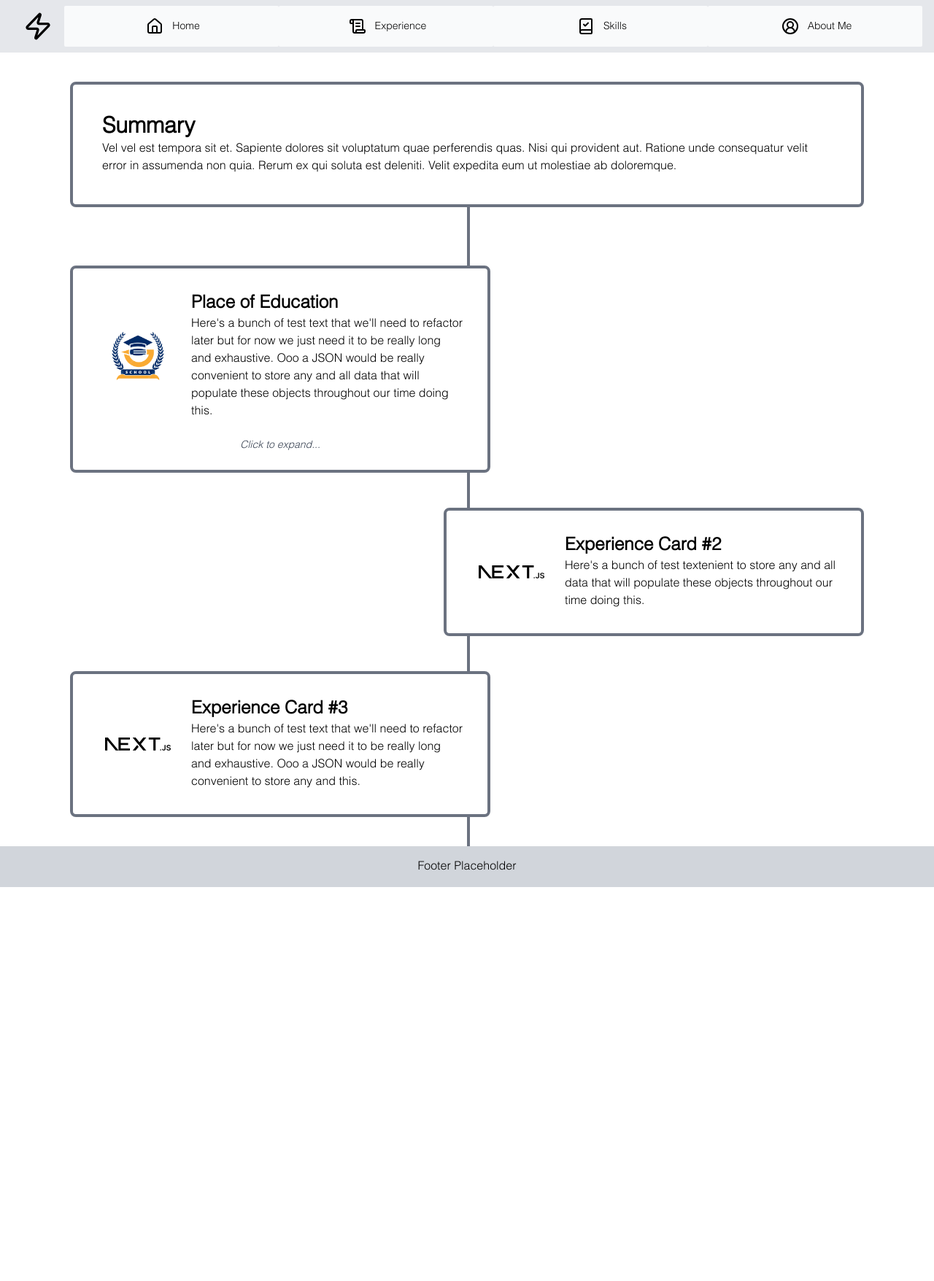
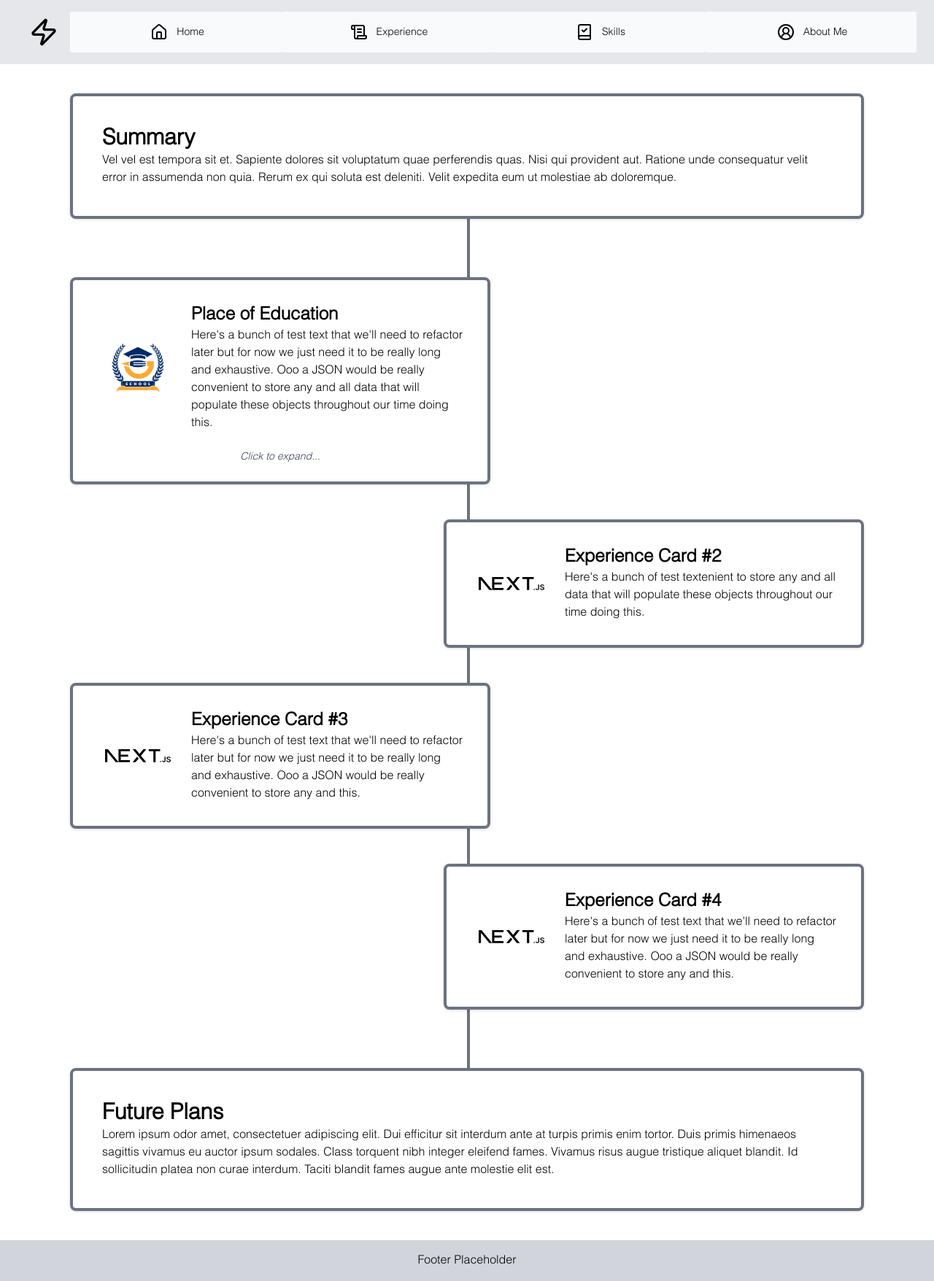
Before and after one commit to hrobb/personalSiteBase, a Next.js app: page /experience in a window 1280 px wide. Shown: the whole page at 73% size. Before the commit the page ends 1216 px from the top, so only its background shows below. Built offline with nearby package versions, Linux system fonts and the light colour scheme.

Commit message:
Added in future plans card for the bottom

```diff
--- a/app/data.json
+++ b/app/data.json
@@ -13,9 +13,15 @@
 	"experience": {
 		"summaryCards": [
 			{
-				"id": 2,
+				"id": "summary",
 				"title": "Summary",
 				"text": "Vel vel est tempora sit et. Sapiente dolores sit voluptatum quae perferendis quas. Nisi qui provident aut. Ratione unde consequatur velit error in assumenda non quia. Rerum ex qui soluta est deleniti. Velit expedita eum ut molestiae ab doloremque."
+			},
+
+			{
+				"id": "future",
+				"title": "Future Plans",
+				"text": "Lorem ipsum odor amet, consectetuer adipiscing elit. Dui efficitur sit interdum ante at turpis primis enim tortor. Duis primis himenaeos sagittis vivamus eu auctor ipsum sodales. Class torquent nibh integer eleifend fames. Vivamus risus augue tristique aliquet blandit. Id sollicitudin platea non curae interdum. Taciti blandit fames augue ante molestie elit est."
 			}
 		],
 		"expCards": [
@@ -44,6 +50,15 @@
 				"longText": "Lorem ipsum odor amet, consectetuer adipiscing elit. Suscipit tempor habitasse vestibulum pellentesque proin morbi? Id mi hendrerit maecenas at pellentesque consequat feugiat vulputate. Nec curabitur fames condimentum sodales montes ut ad arcu habitasse. Nibh ut dictum, mollis fringilla aenean purus. Ac conubia in senectus class justo vel elementum. Rutrum volutpat potenti pulvinar elementum varius curae; lacinia mollis ut. Scelerisque augue class; maecenas fusce nulla nec.",
 				"imgSrc": "/next.svg",
 				"altText": "Filler logo?"
+			},
+
+			{
+				"id": 5,
+				"title": "Experience Card #4",
+				"shortText": "Here's a bunch of test text that we'll need to refactor later but for now we just need it to be really long and exhaustive. Ooo a JSON would be really convenient to store any and this.",
+				"longText": "Lorem ipsum odor amet, consectetuer adipiscing elit. Suscipit tempor habitasse vestibulum pellentesque proin morbi? Id mi hendrerit maecenas at pellentesque consequat feugiat vulputate. Nec curabitur fames condimentum sodales montes ut ad arcu habitasse. Nibh ut dictum, mollis fringilla aenean purus. Ac conubia in senectus class justo vel elementum. Rutrum volutpat potenti pulvinar elementum varius curae; lacinia mollis ut. Scelerisque augue class; maecenas fusce nulla nec.",
+				"imgSrc": "/next.svg",
+				"altText": "Filler logo?"
 			}
 		]
 	},
--- a/app/experience/page.tsx
+++ b/app/experience/page.tsx
@@ -4,19 +4,20 @@ import ExperienceCard from '../ui/experience/experienceCard';
 
 
 export default function Experience() {
-	const summaryCard = data.experience.summaryCards;
+	const summaryCard = data.experience.summaryCards[0];
+	const futureCard = data.experience.summaryCards[1];
 	const expCards = data.experience.expCards;
 
 	return (
 		<main className='relative min-h-screen h-full max-w-9xl'>
 			<div className='flex items-center justify-between px-16 py-4 sm:px-24'>
 				<SummaryCard
-					title = {summaryCard[0].title}
-					text = {summaryCard[0].text}
+					title = {summaryCard.title}
+					text = {summaryCard.text}
 				/>
 			</div>
 
-			<div className="absolute top-20 bottom-0 left-1/2 w-1 bg-gray-500 z-[-1]"></div>
+			<div className="absolute top-20 bottom-20 left-1/2 w-1 bg-gray-500 z-[-1]"></div>
 
 			<div className="flex flex-col items-center justify-between px-16 py-4 sm:px-24">
 				{expCards.map((card, index) => (
@@ -32,6 +33,13 @@ export default function Experience() {
 					/>
 				))}
 			</div>
+
+			<div className='flex items-center justify-between px-16 py-4 sm:px-24'>
+				<SummaryCard
+					title = {futureCard.title}
+					text = {futureCard.text}
+				/>
+			</div>
 		</main>
 	)
 }
--- a/app/ui/experience/experienceCard.tsx
+++ b/app/ui/experience/experienceCard.tsx
@@ -49,7 +49,7 @@ export default function ExperienceCard({
 			{/* Experience Card content */}
 			<div
 				onClick={handleClick}
-				className='flex flex-col max-w-full mx-auto max-w-xl transition transition-transform hover:scale-105 bg-white border-4 border-gray-500 rounded-lg m-6 p-6 cursor-pointer'>
+				className='flex flex-col max-w-full mx-auto max-w-xl transition transition-transform hover:scale-105 bg-white border-4 border-gray-500 rounded-lg m-6 p-6 drop-shadow cursor-pointer'>
 				<div className='flex flex-col md:flex-row mx-auto overflow-x-auto justify-center items-center'>
 					<div className='flex justify-center md:w-1/4 p-5'>
 						<Image
--- a/app/ui/experience/summaryCard.tsx
+++ b/app/ui/experience/summaryCard.tsx
@@ -7,7 +7,7 @@ export default function SummaryCard({
 }) {
 
 	return (
-		<div className='flex flex-col max-w-full mx-auto max-w-3xl justify-center items-center transition transition-transform hover:scale-105 bg-white border-4 border-gray-500 p-6 m-6 rounded-lg cursor-pointer'>
+		<div className='flex flex-col max-w-full mx-auto max-w-3xl justify-center items-center transition transition-transform hover:scale-105 bg-white border-4 border-gray-500 p-6 m-6 rounded-lg drop-shadow cursor-pointer'>
 			<div className="p-4">
 				<h1 className='text-3xl font-bold'>{title}</h1>
 				<p>{text}</p>
--- a/app/ui/navigation/header.tsx
+++ b/app/ui/navigation/header.tsx
@@ -37,7 +37,7 @@ export default function Header() {
 	})
 
 	return (
-		<header className="bg-gray-200">
+		<header className="p-2 bg-gray-200">
 			<div className="h-full px-4 flex flex-row items-center justify-between sm:justify-center">
 				<div className="flex p-4">
 					<SiteLogo className="w-10 h-10"/>
```
